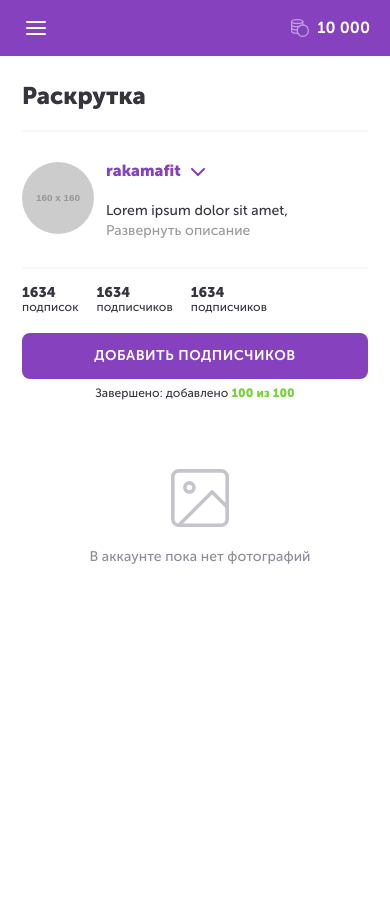
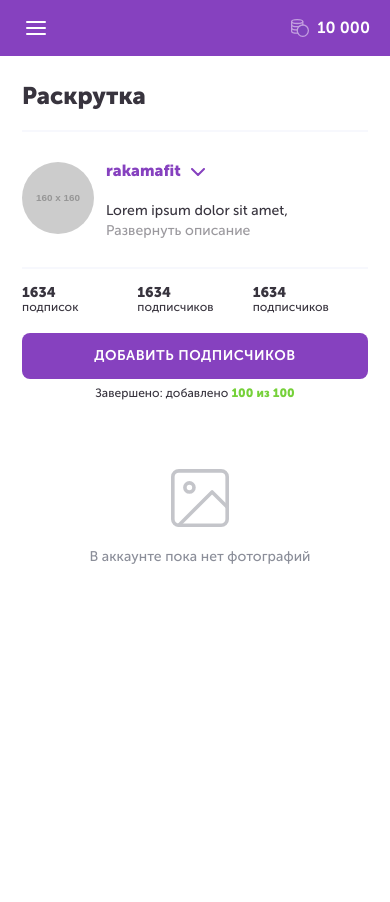
Before and after one commit to kaptn3/instaboom, a Jekyll site: the page built from promotion-3.html, in a window 390 px wide. Built offline with Jekyll 4.4.1, drawn with Linux system fonts in a browser that asks for light colours.

Commit message:
Promotion: fix width of block score

```diff
--- a/_sass/components/promotion/account-score.scss
+++ b/_sass/components/promotion/account-score.scss
@@ -72,7 +72,8 @@
     }
 
     &__count {
-      margin-right: 18px;
+      margin-right: 0;
+      width: calc(100% / 3);
     }
 
     &__add,
```
